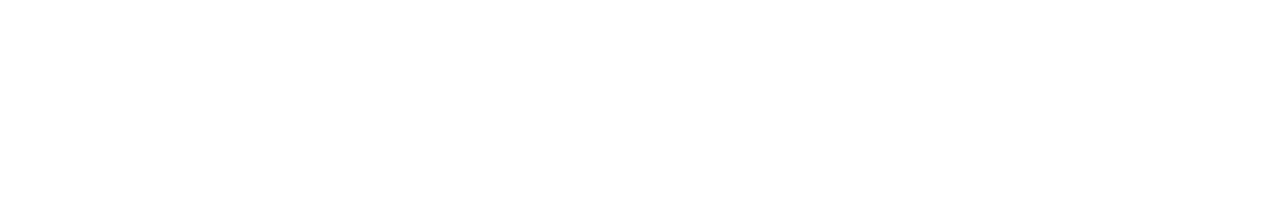
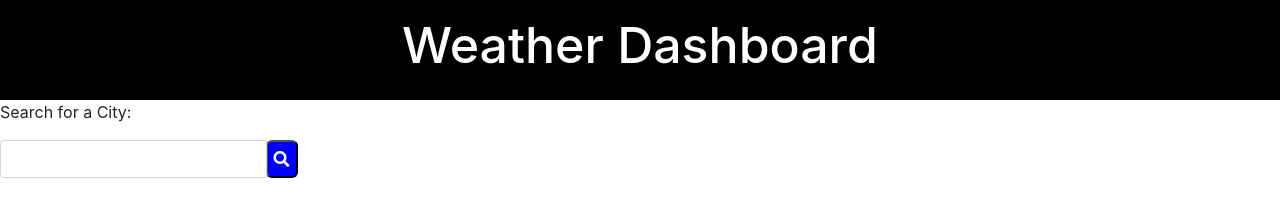
Before and after one commit to KCGooner/weather_app, a plain HTML site: page index.html in a window 1280 px wide. Drawn offline with nearby package versions, Linux system fonts and the light colour scheme.

Commit message:
wrote HTML

```diff
--- a/assets/css/style.css
+++ b/assets/css/style.css
@@ -0,0 +1,21 @@
+.headerContainer {
+    background-color: black;
+    height: 100px;
+}
+#header {
+    color: white;
+    text-align: center;
+    font-size: 50px;
+    padding: 15px;
+};
+#searchCity {
+    font-size: 30px;
+    margin: auto;
+}
+#searchBtn {
+    background-color: blue;
+    border-radius: 6px;
+}
+i {
+    color: white;
+}
--- a/index.html
+++ b/index.html
@@ -1,18 +1,42 @@
 <!DOCTYPE html>
 <html lang="en">
+
 <head>
     <meta charset="UTF-8">
     <meta name="viewport" content="width=device-width, initial-scale=1.0">
     <meta http-equiv="X-UA-Compatible" content="ie=edge">
-    <link rel = "stylesheet" type = "text/css" href="./assets/css/style.css">
-    <title>Document</title>
+    <link rel="stylesheet" href="https://stackpath.bootstrapcdn.com/bootstrap/4.4.1/css/bootstrap.min.css"
+        integrity="sha384-Vkoo8x4CGsO3+Hhxv8T/Q5PaXtkKtu6ug5TOeNV6gBiFeWPGFN9MuhOf23Q9Ifjh" crossorigin="anonymous">
+    <link rel="stylesheet" href="https://use.fontawesome.com/releases/v5.8.1/css/all.css"
+        integrity="sha384-50oBUHEmvpQ+1lW4y57PTFmhCaXp0ML5d60M1M7uH2+nqUivzIebhndOJK28anvf" crossorigin="anonymous" />
+    <link rel="stylesheet" type="text/css" href="./assets/css/style.css">
+    <title>Weather Dashboard</title>
 </head>
+
 <body>
-
+    <div id="container-fluid">
+        <div class="row headerContainer">
+            <div class="col-12">
+                <h1 id="header">Weather Dashboard</h1>
+            </div>
+        </div>
+        <div class="row">
+            <div class="col-sm-12 col-md-3 col-lg-3">
+                <p id="searchCity">Search for a City:</p>
+                <div class="input-group col-mb-3">
+                    <input type="text" class="form-control" aria-describedby="basic-addon2">
+                    <div class="input-group-append">
+                        <button id="searchBtn" type="button"><i class="fas fa-search"></i></button>
+                    </div>
+                </div>
+            </div>
+        </div>
+    </div>
 
 
 
 
     <script src="./assets/js/logic.js"></script>
 </body>
+
 </html>
```
